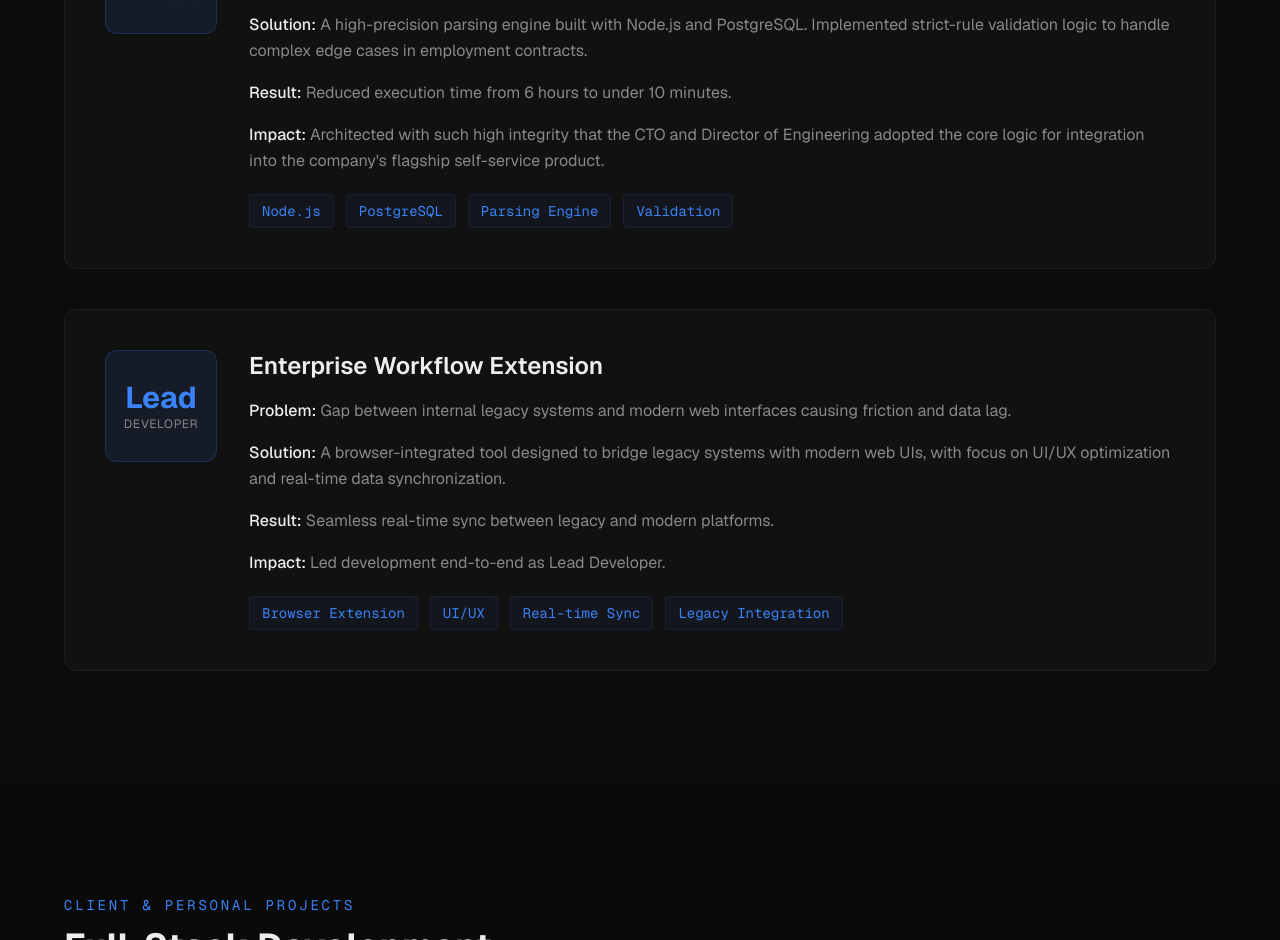
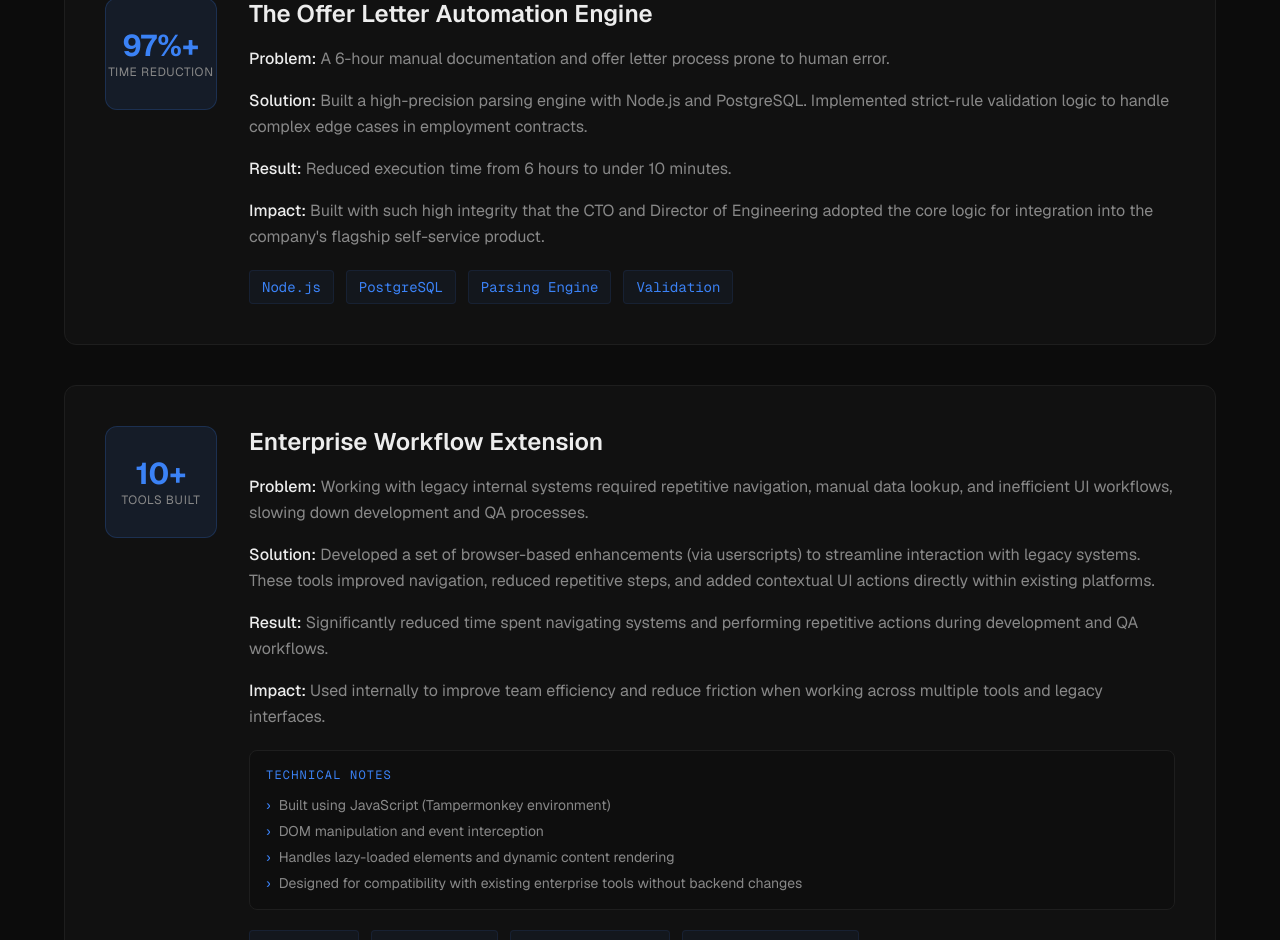
Before and after one commit to mangfredo/portfolio, a Next.js app: page / in a window 1280 px wide. Shown: the part 1860-2800 px from the top of the page. Built offline with nearby package versions, Linux system fonts and the light colour scheme.

Commit message:
rewrite projects, automation section, add positioning

```diff
--- a/src/components/Decalogue.tsx
+++ b/src/components/Decalogue.tsx
@@ -1,24 +1,24 @@
 const scripts = [
-  { num: "01", name: "Strict-Rule Parser", desc: "Core logic behind the Offer Letter Tool — validates and extracts data from unstructured sources with zero margin for error." },
-  { num: "02", name: "Fix 403 Error (Auto URL Cleanup)", desc: "Automatically removes invalid URL parameters, preventing 403 errors and eliminating manual fixes." },
-  { num: "03", name: "Silkroad Folder Navigator", desc: "Instantly locates and highlights files in complex folder structures, reducing navigation time and errors." },
-  { num: "04", name: "Jira to Lifeguard Quick Access", desc: "Opens Lifeguard pre-filled from Jira tickets, cutting down repetitive setup steps." },
-  { num: "05", name: "Jira to QA Tool Quick Access", desc: "Auto-creates QA tickets with pre-filled data, minimizing manual entry and improving accuracy." },
-  { num: "06", name: "Jira Smart Comment Actions", desc: "Automates ticket assignment and status transitions based on comments, speeding up workflows." },
-  { num: "07", name: "ePrise Shortcut Override", desc: "Replaces browser shortcuts with ePrise actions, enabling faster work without session interruptions." },
-  { num: "08", name: "Event Categories Bulk Search", desc: "Returns multiple category IDs instantly, reducing lookup time from 30 minutes to seconds." },
-  { num: "09", name: "ePrise Display Version Badge", desc: "Shows the active form version on-screen, eliminating the need to manually verify versions." },
-  { num: "10", name: "Add Name Verification", desc: "Automates adding fields and required code across ceForm, Includes, and AdditionalIncludesPC, reducing repetitive setup." },
+  { num: "01", name: "Smart Jira Workflow Automation", desc: "Automates ticket transitions and assignments based on comment context, reducing manual status updates and improving workflow consistency." },
+  { num: "02", name: "QA Tool Auto-Population", desc: "Extracts data from Jira tickets and pre-fills QA Tool forms, minimizing manual input and reducing data entry errors." },
+  { num: "03", name: "Lifeguard Quick Access Integration", desc: "Adds direct access buttons from Jira to staging/production environments with pre-configured parameters for faster debugging." },
+  { num: "04", name: "Silkroad Folder Navigator", desc: "Simplifies navigation through complex directory structures by highlighting and locating files instantly within the UI." },
+  { num: "05", name: "403 Error Auto-Fix Script", desc: "Automatically cleans malformed URLs to prevent access errors, eliminating manual correction steps." },
+  { num: "06", name: "ePrise Workflow Shortcuts", desc: "Overrides default browser actions with system-specific shortcuts (publish, refresh, comment wrapping) to streamline development tasks." },
+  { num: "07", name: "Context-Aware Comment Actions", desc: "Enhances comment workflows by introducing intelligent action triggers based on user input and ticket state." },
+  { num: "08", name: "Targeted Search & Highlight System", desc: "Improves visibility and traceability of elements within large UI structures by dynamically highlighting relevant nodes." },
+  { num: "09", name: "Environment-Aware Navigation Tools", desc: "Adapts behavior based on staging/production context, reducing risk of incorrect environment usage." },
+  { num: "10", name: "UI Behavior Enhancements", desc: "Improves responsiveness and usability of legacy systems through injected UI improvements and interaction optimizations." },
 ];
 
 export default function Decalogue() {
   return (
     <section id="scripts" className="py-28 px-8">
       <div className="max-w-6xl mx-auto">
-        <p className="sel-invert font-mono text-sm uppercase tracking-[0.2em] mb-3" style={{ color: "var(--accent)" }}>Scripts</p>
-        <h2 className="text-4xl font-bold mb-5">The Automation Decalogue</h2>
-        <p className="text-lg mb-14 max-w-2xl" style={{ color: "var(--muted)" }}>
-          10 high-impact scripts designed to eliminate manual overhead and optimize workflow efficiency.
+        <p className="sel-invert font-mono text-sm uppercase tracking-[0.2em] mb-3" style={{ color: "var(--accent)" }}>Internal Tools</p>
+        <h2 className="text-4xl font-bold mb-5">Workflow Automation Systems</h2>
+        <p className="text-lg mb-14 max-w-3xl" style={{ color: "var(--muted)" }}>
+          A collection of browser-based automation tools designed to eliminate repetitive tasks, reduce manual errors, and accelerate internal development and QA workflows.
         </p>
         <div className="grid sm:grid-cols-2 gap-5">
           {scripts.map((s) => (
@@ -31,6 +31,23 @@ export default function Decalogue() {
             </div>
           ))}
         </div>
+
+        {/* Impact Summary */}
+        <div className="mt-12 p-8 rounded-xl border" style={{ background: "color-mix(in srgb, var(--accent) 5%, var(--card-bg))", borderColor: "color-mix(in srgb, var(--accent) 15%, transparent)" }}>
+          <p className="sel-invert font-mono text-xs uppercase tracking-widest mb-4" style={{ color: "var(--accent)" }}>Impact Summary</p>
+          <ul className="grid sm:grid-cols-2 gap-3">
+            {[
+              "Reduced repetitive manual steps across multiple workflows",
+              "Improved speed of ticket handling and QA preparation",
+              "Minimized human error in navigation, data entry, and status updates",
+              "Tools actively used within team workflows",
+            ].map((item) => (
+              <li key={item} className="flex gap-2 text-sm" style={{ color: "var(--muted)" }}>
+                <span style={{ color: "var(--accent)" }}>✓</span> {item}
+              </li>
+            ))}
+          </ul>
+        </div>
       </div>
     </section>
   );
--- a/src/components/Hero.tsx
+++ b/src/components/Hero.tsx
@@ -13,9 +13,12 @@ export default function Hero() {
         <p className="sel-invert font-mono text-base mb-5 tracking-widest uppercase" style={{ color: "var(--accent)" }}>
           Product Engineer · Web Developer · Automation Architect · Software Developer
         </p>
-        <h1 className="text-5xl sm:text-6xl md:text-7xl font-bold leading-tight tracking-tight mb-4">
+        <h1 className="text-5xl sm:text-6xl md:text-7xl font-bold leading-tight tracking-tight mb-3">
           Tristan Sereño
         </h1>
+        <p className="text-base mb-8 max-w-2xl mx-auto" style={{ color: "var(--muted)" }}>
+          I build automation tools and internal systems that reduce manual workflows and improve team efficiency.
+        </p>
         <p className="text-xl md:text-2xl max-w-3xl mx-auto mb-12 leading-relaxed" style={{ color: "var(--muted)" }}>
           I bridge the gap between complex business logic and high-performance
           engineering. With 5+ years of full-stack expertise, I specialize in
--- a/src/components/Navbar.tsx
+++ b/src/components/Navbar.tsx
@@ -7,7 +7,7 @@ const links = [
   { href: "#about", label: "About" },
   { href: "#projects", label: "Projects" },
   { href: "#personal", label: "Client Work" },
-  { href: "#scripts", label: "Scripts" },
+  { href: "#scripts", label: "Automation" },
   { href: "#infrastructure", label: "Infrastructure" },
 ];
 
--- a/src/components/Projects.tsx
+++ b/src/components/Projects.tsx
@@ -2,22 +2,29 @@ const projects = [
   {
     title: "The Offer Letter Automation Engine",
     problem: "A 6-hour manual documentation and offer letter process prone to human error.",
-    solution: "A high-precision parsing engine built with Node.js and PostgreSQL. Implemented strict-rule validation logic to handle complex edge cases in employment contracts.",
+    solution: "Built a high-precision parsing engine with Node.js and PostgreSQL. Implemented strict-rule validation logic to handle complex edge cases in employment contracts.",
     result: "Reduced execution time from 6 hours to under 10 minutes.",
-    impact: "Architected with such high integrity that the CTO and Director of Engineering adopted the core logic for integration into the company's flagship self-service product.",
+    impact: "Built with such high integrity that the CTO and Director of Engineering adopted the core logic for integration into the company's flagship self-service product.",
     tags: ["Node.js", "PostgreSQL", "Parsing Engine", "Validation"],
     metric: "97%+",
     metricLabel: "time reduction",
+    techNotes: null,
   },
   {
     title: "Enterprise Workflow Extension",
-    problem: "Gap between internal legacy systems and modern web interfaces causing friction and data lag.",
-    solution: "A browser-integrated tool designed to bridge legacy systems with modern web UIs, with focus on UI/UX optimization and real-time data synchronization.",
-    result: "Seamless real-time sync between legacy and modern platforms.",
-    impact: "Led development end-to-end as Lead Developer.",
-    tags: ["Browser Extension", "UI/UX", "Real-time Sync", "Legacy Integration"],
-    metric: "Lead",
-    metricLabel: "developer",
+    problem: "Working with legacy internal systems required repetitive navigation, manual data lookup, and inefficient UI workflows, slowing down development and QA processes.",
+    solution: "Developed a set of browser-based enhancements (via userscripts) to streamline interaction with legacy systems. These tools improved navigation, reduced repetitive steps, and added contextual UI actions directly within existing platforms.",
+    result: "Significantly reduced time spent navigating systems and performing repetitive actions during development and QA workflows.",
+    impact: "Used internally to improve team efficiency and reduce friction when working across multiple tools and legacy interfaces.",
+    tags: ["JavaScript", "Tampermonkey", "DOM Manipulation", "Browser Automation"],
+    metric: "10+",
+    metricLabel: "tools built",
+    techNotes: [
+      "Built using JavaScript (Tampermonkey environment)",
+      "DOM manipulation and event interception",
+      "Handles lazy-loaded elements and dynamic content rendering",
+      "Designed for compatibility with existing enterprise tools without backend changes",
+    ],
   },
 ];
 
@@ -44,6 +51,20 @@ export default function Projects() {
                     <p><span className="font-medium" style={{ color: "var(--foreground)" }}>Result:</span> {p.result}</p>
                     <p><span className="font-medium" style={{ color: "var(--foreground)" }}>Impact:</span> {p.impact}</p>
                   </div>
+
+                  {p.techNotes && (
+                    <div className="mt-5 p-4 rounded-lg border" style={{ background: "color-mix(in srgb, var(--card-bg) 50%, var(--background))", borderColor: "var(--card-border)" }}>
+                      <p className="sel-invert text-xs font-mono uppercase tracking-widest mb-3" style={{ color: "var(--accent)" }}>Technical Notes</p>
+                      <ul className="space-y-1.5">
+                        {p.techNotes.map((note) => (
+                          <li key={note} className="text-sm flex gap-2" style={{ color: "var(--muted)" }}>
+                            <span style={{ color: "var(--accent)" }}>›</span> {note}
+                          </li>
+                        ))}
+                      </ul>
+                    </div>
+                  )}
+
                   <div className="flex flex-wrap gap-3 mt-5">
                     {p.tags.map((t) => (
                       <span key={t} className="sel-invert px-3 py-1.5 text-sm font-mono rounded border" style={{ color: "var(--accent)", background: "color-mix(in srgb, var(--accent) 5%, transparent)", borderColor: "color-mix(in srgb, var(--accent) 10%, transparent)" }}>
```
